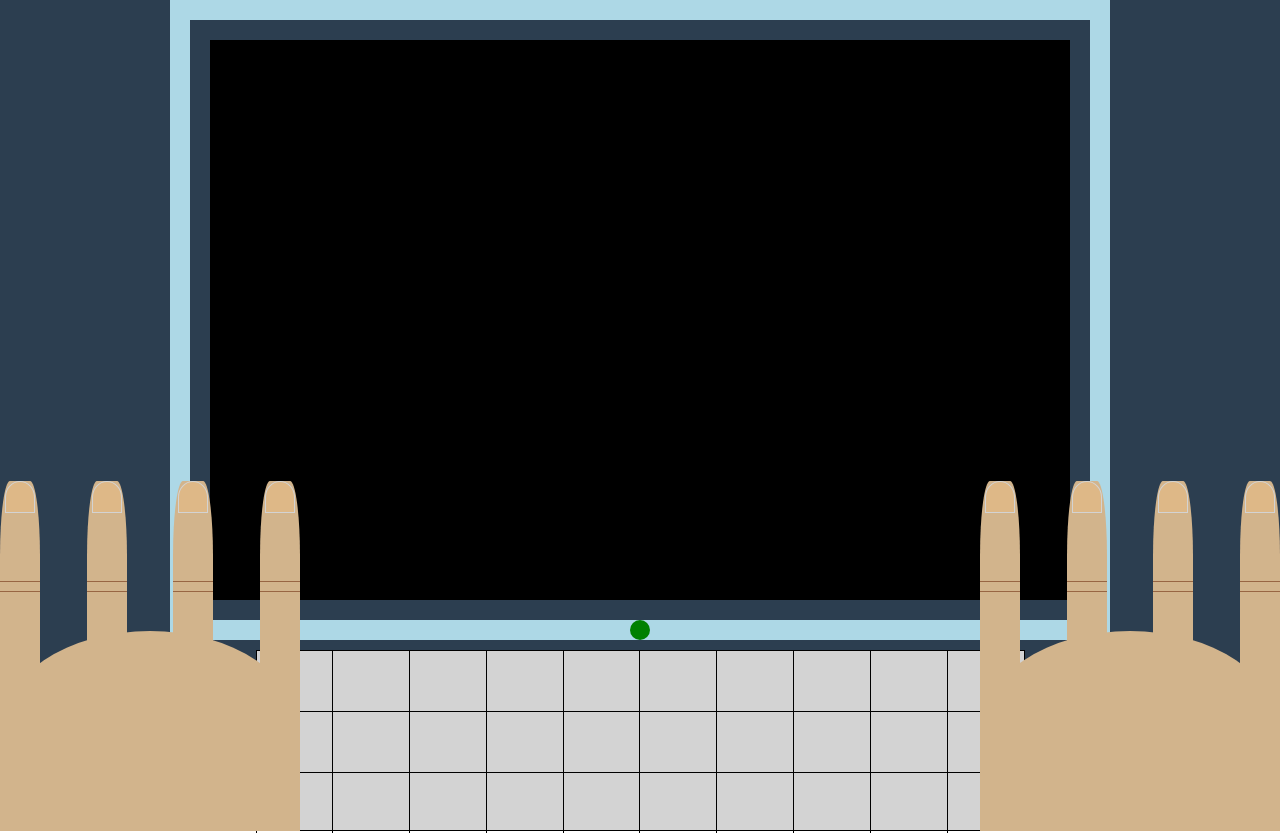
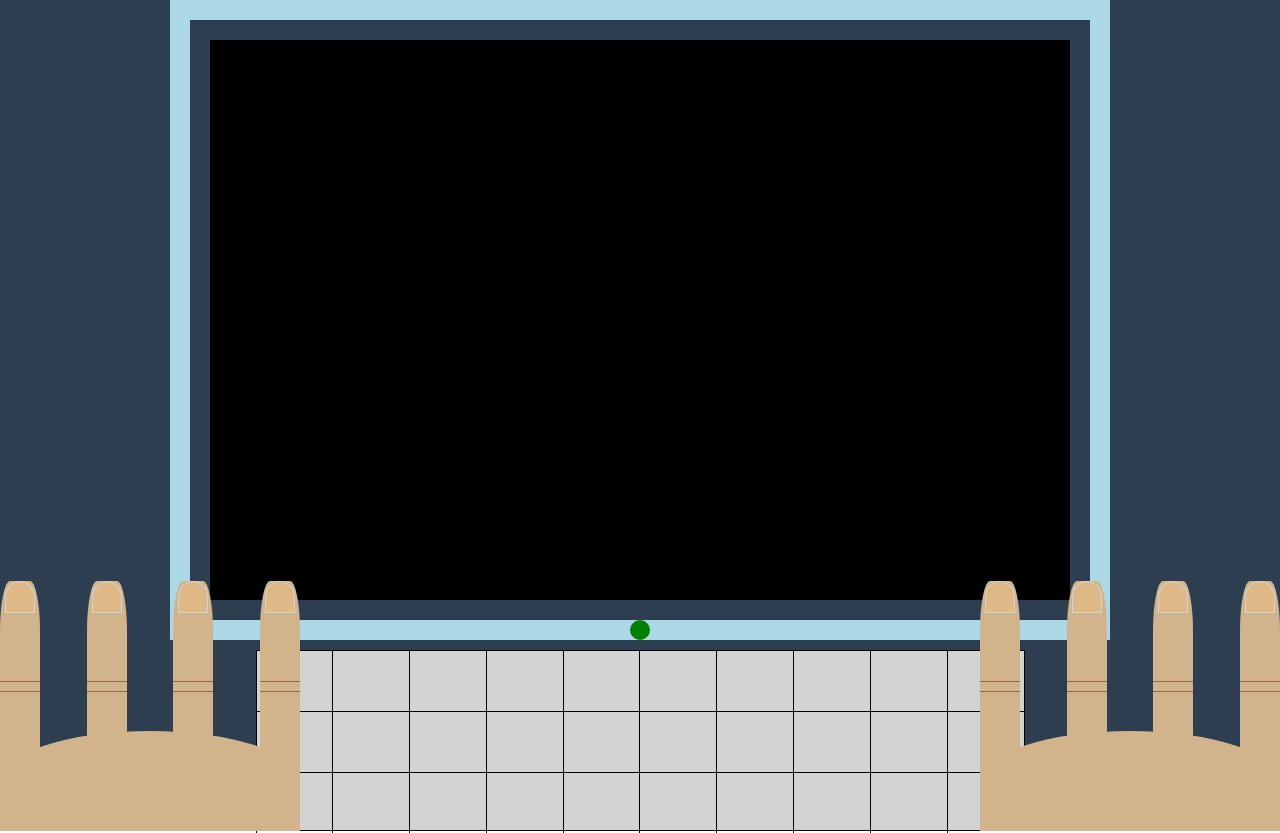
Before and after one commit to seandan7/personal-website, a Vue app: page / in a window 1280 px wide. Built offline with nearby package versions, Linux system fonts and the light colour scheme; a web font is replaced by a local one; what vue-particles would draw is missing.

Commit message:
Code cleanup

```diff
--- a/src/components/Digit.vue
+++ b/src/components/Digit.vue
@@ -17,7 +17,7 @@ export default {
 <!-- Add "scoped" attribute to limit CSS to this component only -->
 <style scoped lang="scss">
 .digit--full {
-  height: 300px;
+  height: 200px;
   width: 40px;
   background: tan;
   margin-top: -150px;
--- a/src/components/Hand.vue
+++ b/src/components/Hand.vue
@@ -51,7 +51,7 @@ export default {
   position: absolute;
   bottom: 0;
   width: 300px;
-  height: 200px;
+  height: 100px;
   background: tan;
   border-top-left-radius: 50%;
   border-top-right-radius: 50%;
--- a/src/components/Threebox.vue
+++ b/src/components/Threebox.vue
@@ -23,6 +23,9 @@ export default {
 
 <!-- Add "scoped" attribute to limit CSS to this component only -->
 <style scoped lang="scss">
+.main--threebox {
+    padding: 20px 0;
+}
     .threebox__box {
         margin-top: 16px;
         background: yellow;
```
